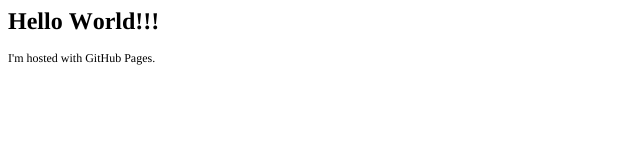
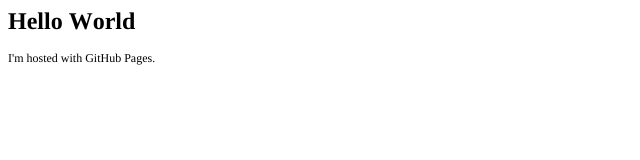
Before and after one commit to ablindfaith/ablindfaith.github.io, a plain HTML site: page index.html in a window 1280 px wide. Shown: the full height of the page, 0-640 px from the left. Drawn offline with Linux system fonts and the light colour scheme.

Commit message:
index update

```diff
--- a/index.html
+++ b/index.html
@@ -12,7 +12,7 @@
   </style>
 </head>
 <body>
-<h1 style="margin: 0.0px 0.0px 16.1px 0.0px; font: 24.0px Times; color: #000000; -webkit-text-stroke: #000000"><span class="s1"><b>Hello World!!!</b></span></h1>
+<h1 style="margin: 0.0px 0.0px 16.1px 0.0px; font: 24.0px Times; color: #000000; -webkit-text-stroke: #000000"><span class="s1"><b>Hello World</b></span></h1>
 <p class="p2"><span class="s1">I'm hosted with GitHub Pages.</span></p>
 </body>
 </html>
```
